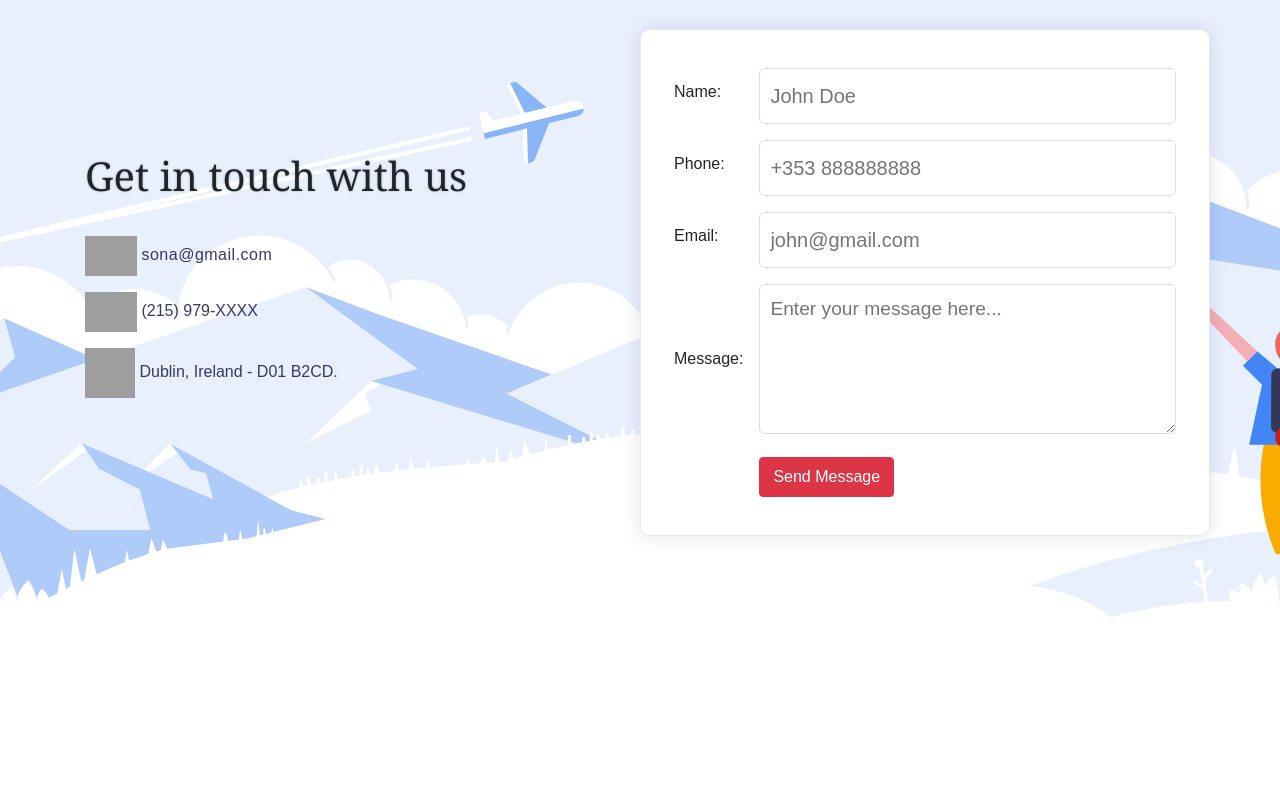
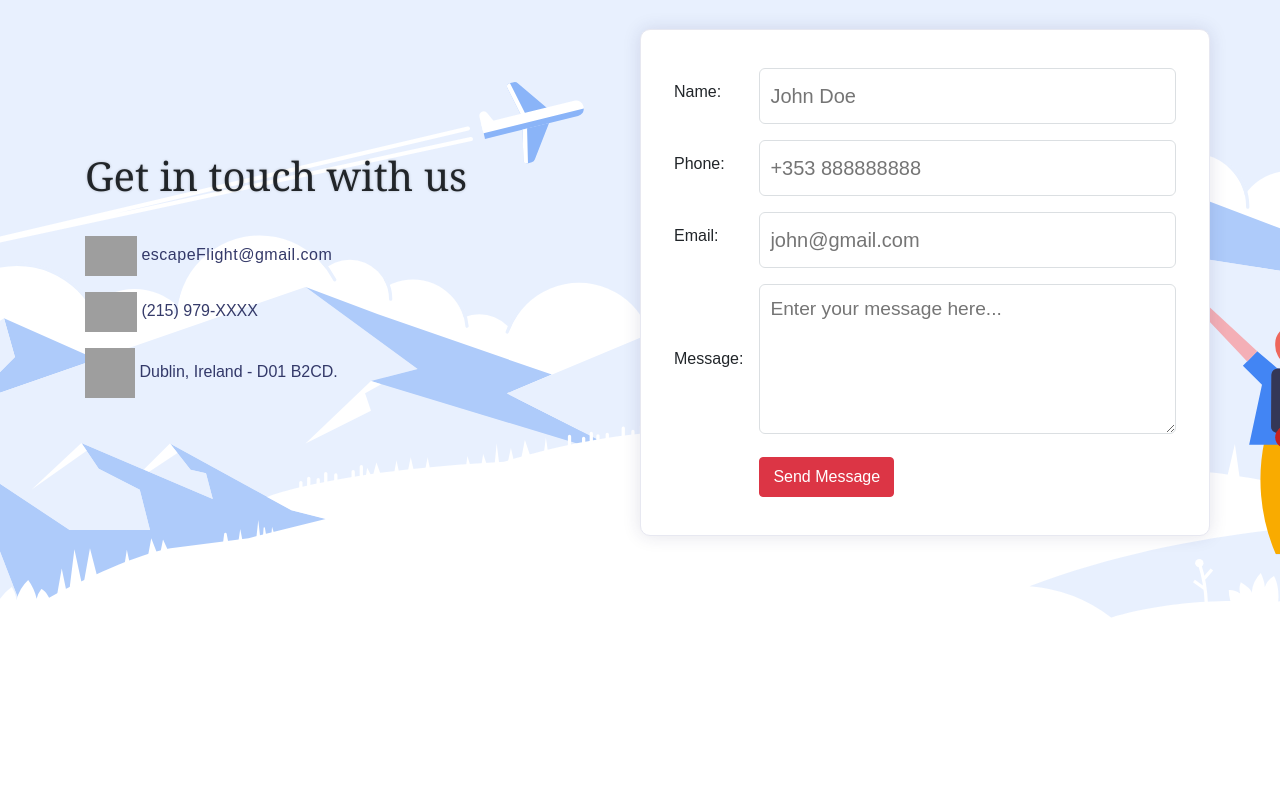
Before and after one commit to sonunandagaon/EscapeFlights, a Django app: page /contact in a window 1280 px wide. Shown: the part 68-866 px from the top of the page. Run offline with Django 3.2, Linux system fonts and the light colour scheme; some libraries are stand-ins or nearby versions; some web fonts are replaced; grey boxes are pictures that could not be loaded.

Commit message:
contact us email updated

```diff
--- a/flight/templates/flight/contact.html
+++ b/flight/templates/flight/contact.html
@@ -29,7 +29,7 @@
                                         <img class="elements-ci__image_section-1-module-3" src="https://www.peoplemetrics.com/hubfs/Website/email_1-blue-bottom.svg" alt="email" loading="" width="52" height="40">
                                       </a>
                                     <a href="mailto:shop.ayush930@gmail.com" class="elements-btns-text--styles_section-1-module-3" style="color: #74828c; letter-spacing:.5px;">
-                                      sona@gmail.com
+                                      escapeFlight@gmail.com
                                     </a>
                                   </span>
                                 </div>
```
